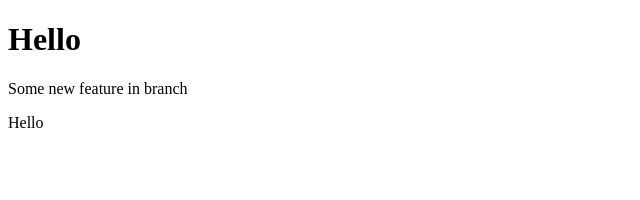
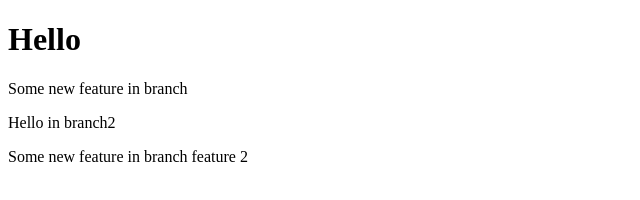
Before and after one commit to DipamPradhan/github, a plain HTML site: page index.html in a window 1280 px wide. Shown: the whole page, without its empty margins (0-640 px from the left). Drawn offline with Linux system fonts and the light colour scheme.

Commit message:
branch2 commit

```diff
--- a/index.html
+++ b/index.html
@@ -8,6 +8,7 @@
   <body>
     <h1>Hello</h1>
     <p>Some new feature in branch</p>
-    <p>Hello</p>
+    <p>Hello in branch2</p>
+    <p>Some new feature in branch feature 2</p>
   </body>
 </html>
```
